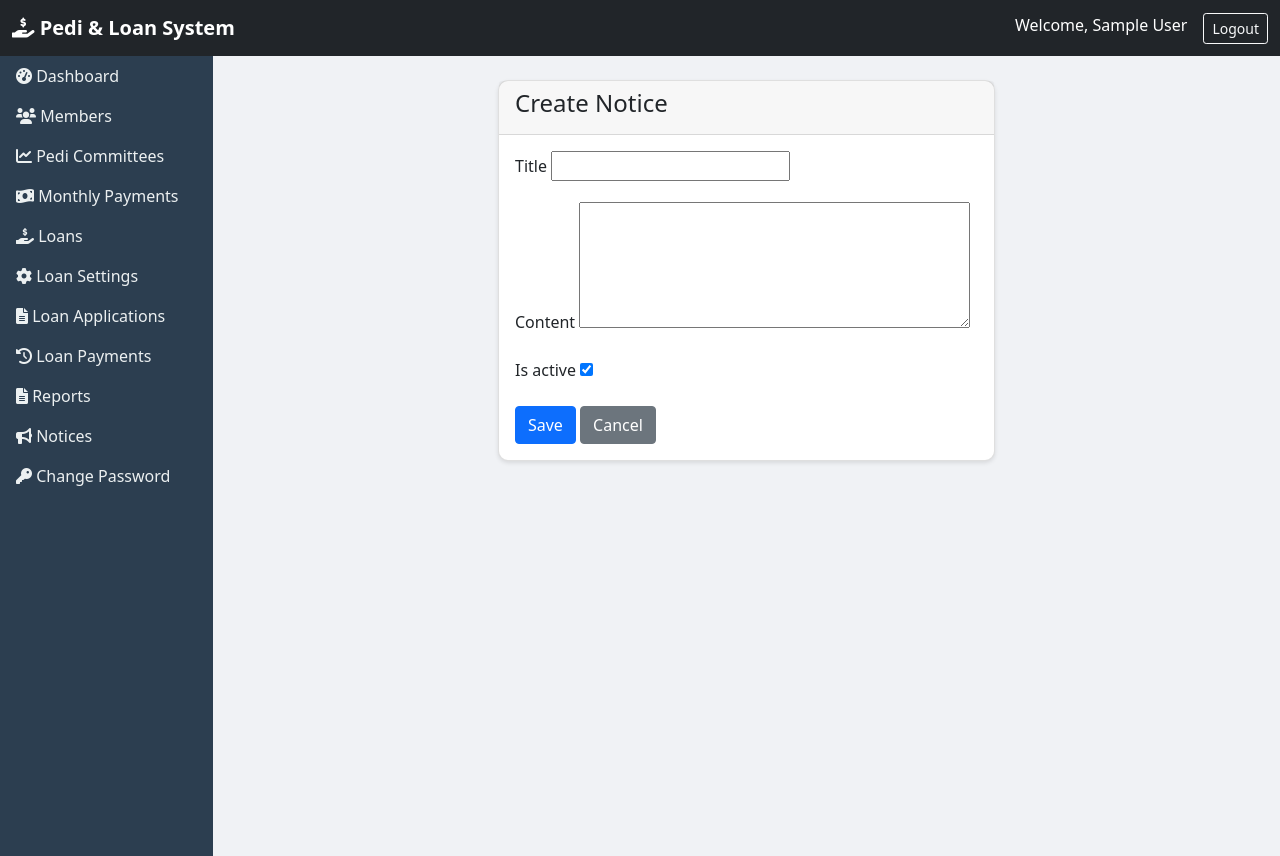
After one commit to Jaydeep-Patidar/pedi_loan_system, a Django app: page /notices/create/ in a window 1280 px wide. The commit adds this page. Run offline with Django 4.2, Linux system fonts and the light colour scheme; a user stored in the database is signed in; tables that the repository leaves empty hold one stand-in row (values such as "Sample post").

Commit message:
stronge password, notices section , admin can pay loan so add make payment button

```diff
--- a/core/forms.py
+++ b/core/forms.py
@@ -1,7 +1,7 @@
 from django import forms
 from django.contrib.auth.models import User
 from django.core.exceptions import ValidationError
-from .models import Member, Pedi, Loan
+from .models import Member, Pedi, Loan, Notice
 
 class MemberForm(forms.ModelForm):
     username = forms.CharField(max_length=150)
@@ -27,6 +27,19 @@ class MemberForm(forms.ModelForm):
         else:
             self.fields['password'].required = True
             self.fields['confirm_password'].required = True
+
+    def clean_password(self):
+        password = self.cleaned_data.get('password')
+        if password:
+            if len(password) < 8:
+                raise ValidationError('Password must be at least 8 characters long.')
+            if not any(char.isdigit() for char in password):
+                raise ValidationError('Password must contain at least one digit.')
+            if not any(char.isupper() for char in password):
+                raise ValidationError('Password must contain at least one uppercase letter.')
+            if not any(char.islower() for char in password):
+                raise ValidationError('Password must contain at least one lowercase letter.')
+        return password
 
     def clean(self):
         cleaned_data = super().clean()
@@ -65,12 +78,33 @@ class MemberForm(forms.ModelForm):
                 member.save()
             return member
 
+class NoticeForm(forms.ModelForm):
+    class Meta:
+        model = Notice
+        fields = ['title', 'content', 'is_active']
+        widgets = {
+            'content': forms.Textarea(attrs={'rows': 5}),
+        }
+
 class PasswordResetRequestForm(forms.Form):
     email = forms.EmailField(label='Email')
 
 class SetPasswordForm(forms.Form):
     new_password1 = forms.CharField(label='New password', widget=forms.PasswordInput)
     new_password2 = forms.CharField(label='Confirm new password', widget=forms.PasswordInput)
+
+    def clean_new_password1(self):
+        password = self.cleaned_data.get('new_password1')
+        if password:
+            if len(password) < 8:
+                raise ValidationError('Password must be at least 8 characters long.')
+            if not any(char.isdigit() for char in password):
+                raise ValidationError('Password must contain at least one digit.')
+            if not any(char.isupper() for char in password):
+                raise ValidationError('Password must contain at least one uppercase letter.')
+            if not any(char.islower() for char in password):
+                raise ValidationError('Password must contain at least one lowercase letter.')
+        return password
 
     def clean(self):
         cleaned_data = super().clean()
--- a/core/models.py
+++ b/core/models.py
@@ -129,17 +129,6 @@ class LoanTransaction(models.Model):
     def __str__(self):
         return f"Transaction {self.razorpay_order_id} - {self.status}"
 
-class LoanPayment(models.Model):
-    loan = models.ForeignKey(Loan, on_delete=models.CASCADE, related_name='payments')
-    amount = models.DecimalField(max_digits=10, decimal_places=2)
-    payment_date = models.DateTimeField(auto_now_add=True)
-    transaction_id = models.CharField(max_length=100, blank=True)
-    payment_method = models.CharField(max_length=20, choices=[('Online', 'Online'), ('Cash', 'Cash')], default='Online')
-    def save(self, *args, **kwargs):
-        super().save(*args, **kwargs)
-        self.loan.paid_amount += self.amount
-        self.loan.save()
-
 class Transaction(models.Model):
     member = models.ForeignKey(Member, on_delete=models.CASCADE)
     payment = models.ForeignKey(Payment, on_delete=models.SET_NULL, null=True, blank=True)
@@ -181,3 +170,14 @@ class LoanApplication(models.Model):
 
     def __str__(self):
         return f"{self.member.user.username} - ₹{self.requested_amount} - {self.status}"
+
+class Notice(models.Model):
+    title = models.CharField(max_length=200)
+    content = models.TextField()
+    created_at = models.DateTimeField(auto_now_add=True)
+    updated_at = models.DateTimeField(auto_now=True)
+    is_active = models.BooleanField(default=True)
+    author = models.ForeignKey(User, on_delete=models.CASCADE)
+
+    def __str__(self):
+        return self.title
--- a/core/templates/admin_dashboard.html
+++ b/core/templates/admin_dashboard.html
@@ -72,7 +72,7 @@
                                 {% for m in recent_members %}
                                 <tr>
                                     <td>{{ m.user.get_full_name }}</td>
-                                    <td>{{ m.email }}</td>
+                                    <td>{{ m.user.email }}</td>
                                     <td>{{ m.phone }}</td>
                                     <td>{{ m.joined_date|date:"d-m-Y" }}</td>
                                 </tr>
--- a/core/templates/base.html
+++ b/core/templates/base.html
@@ -50,6 +50,7 @@
 <a class="nav-link" href="{% url 'admin_loan_applications' %}"><i class="fas fa-file-alt"></i> Loan Applications</a>
 <a class="nav-link" href="{% url 'admin_loan_payments' %}"><i class="fas fa-history"></i> Loan Payments</a>
 <a class="nav-link" href="{% url 'reports' %}"><i class="fas fa-file-alt"></i> Reports</a>
+<a class="nav-link" href="{% url 'notice_list' %}"><i class="fas fa-bullhorn"></i> Notices</a>
 <a class="nav-link" href="{% url 'password_change' %}"><i class="fas fa-key"></i> Change Password</a>
                     {% else %}
 <a class="nav-link" href="{% url 'member_dashboard' %}"><i class="fas fa-tachometer-alt"></i> Dashboard</a>
@@ -58,6 +59,7 @@
 <a class="nav-link" href="{% url 'apply_loan' %}"><i class="fas fa-hand-holding-usd"></i> Apply Loan</a>
 <a class="nav-link" href="{% url 'loan_payment_history' %}"><i class="fas fa-history"></i> Loan Payment History</a>   <!-- new line -->
 <a class="nav-link" href="{% url 'payment_history' %}"><i class="fas fa-history"></i> Payment History</a>
+<a class="nav-link" href="{% url 'member_notices' %}"><i class="fas fa-bullhorn"></i> Notices</a>
 <a class="nav-link" href="{% url 'password_change' %}"><i class="fas fa-key"></i> Change Password</a>
 {% endif %}
                 </div>
--- /dev/null
+++ b/core/templates/notice_form.html
@@ -0,0 +1,28 @@
+{% extends 'base.html' %}
+{% block content %}
+<div class="row justify-content-center">
+    <div class="col-md-6">
+        <div class="card">
+            <div class="card-header">
+                <h4>{{ title }}</h4>
+            </div>
+            <div class="card-body">
+                <form method="post">
+                    {% csrf_token %}
+                    {% for field in form %}
+                    <div class="mb-3">
+                        <label class="form-label">{{ field.label }}</label>
+                        {{ field }}
+                        {% if field.errors %}
+                        <div class="text-danger">{{ field.errors }}</div>
+                        {% endif %}
+                    </div>
+                    {% endfor %}
+                    <button type="submit" class="btn btn-primary">Save</button>
+                    <a href="{% url 'notice_list' %}" class="btn btn-secondary">Cancel</a>
+                </form>
+            </div>
+        </div>
+    </div>
+</div>
+{% endblock %}
--- a/core/urls.py
+++ b/core/urls.py
@@ -37,6 +37,7 @@ urlpatterns = [
     path('loans/', views.loan_list, name='loan_list'),
     path('loans/create/', views.loan_create, name='loan_create'),
     path('loans/<int:pk>/edit/', views.loan_edit, name='loan_edit'),
+    path('loans/<int:loan_id>/admin-pay/', views.admin_loan_pay, name='admin_loan_pay'),
     path('loan/<int:loan_id>/pay-online/', views.loan_pay_online, name='loan_pay_online'),
     path('loan/payment/online-success/', views.loan_payment_online_success, name='loan_payment_online_success'),
     path('member/loan-payments/', views.loan_payment_history, name='loan_payment_history'),
@@ -59,4 +60,11 @@ urlpatterns = [
     path('staff/loan-application/<int:pk>/approve/', views.approve_loan_application, name='approve_loan_application'),
     path('staff/loan-application/<int:pk>/reject/', views.reject_loan_application, name='reject_loan_application'),
     path('staff/loan-settings/', views.admin_loan_settings, name='admin_loan_settings'),
+
+    # Notices
+    path('notices/', views.notice_list, name='notice_list'),
+    path('notices/create/', views.notice_create, name='notice_create'),
+    path('notices/<int:pk>/edit/', views.notice_edit, name='notice_edit'),
+    path('notices/<int:pk>/delete/', views.notice_delete, name='notice_delete'),
+    path('member/notices/', views.member_notices, name='member_notices'),
 ]
--- a/core/views.py
+++ b/core/views.py
@@ -21,8 +21,8 @@ from rest_framework.permissions import AllowAny
 from rest_framework.response import Response
 from rest_framework import status
 
-from .models import Member, Pedi, MemberPedi, Payment, Loan, LoanPayment, Transaction, LoanTransaction, LoanApplication, LoanApplicationSettings
-from .forms import MemberForm, PediForm, LoanForm, PasswordResetRequestForm, SetPasswordForm, PasswordChangeForm
+from .models import Member, Pedi, MemberPedi, Payment, Loan, LoanPayment, Transaction, LoanTransaction, LoanApplication, LoanApplicationSettings, Notice
+from .forms import MemberForm, PediForm, LoanForm, PasswordResetRequestForm, SetPasswordForm, PasswordChangeForm, NoticeForm
 from .decorators import admin_required, member_required
 from .authentication import generate_jwt_token, decode_jwt_token
 from pedi_loan_system.settings import RAZORPAY_KEY_ID, RAZORPAY_KEY_SECRET
@@ -425,6 +425,35 @@ def loan_edit(request, pk):
     else:
         form = LoanForm(instance=loan)
     return render(request, 'loan_form.html', {'form': form, 'title': 'Edit Loan'})
+
+@login_required
+@admin_required
+def admin_loan_pay(request, loan_id):
+    loan = get_object_or_404(Loan, pk=loan_id)
+    if loan.status != 'Active':
+        messages.warning(request, 'This loan is not active.')
+        return redirect('loan_list')
+
+    if request.method == 'POST':
+        amount = Decimal(request.POST.get('amount', 0))
+        if amount <= 0:
+            messages.error(request, 'Please enter a valid amount.')
+            return redirect('admin_loan_pay', loan_id=loan.id)
+        if amount > loan.remaining_due:
+            messages.error(request, f'Amount cannot exceed remaining due ({loan.remaining_due}).')
+            return redirect('admin_loan_pay', loan_id=loan.id)
+
+        # Create LoanPayment record
+        LoanPayment.objects.create(
+            loan=loan,
+            amount=amount,
+            payment_method='Cash',
+            transaction_id=f'ADMIN-{timezone.now().strftime("%Y%m%d%H%M%S")}'
+        )
+        messages.success(request, f'Payment of ₹{amount} recorded successfully for {loan.member.user.get_full_name()}.')
+        return redirect('loan_list')
+
+    return render(request, 'admin_loan_pay.html', {'loan': loan})
 
 # ---------------------- Member Views for Loans & Payments ----------------------
 @login_required
@@ -871,3 +900,55 @@ def admin_loan_settings(request):
 
     context = {'settings': settings}
     return render(request, 'admin_loan_settings.html', context)
+
+# ---------------------- Notice Management ----------------------
+@login_required
+@admin_required
+def notice_list(request):
+    notices = Notice.objects.all().order_by('-created_at')
+    return render(request, 'notice_list.html', {'notices': notices})
+
+@login_required
+@admin_required
+def notice_create(request):
+    if request.method == 'POST':
+        form = NoticeForm(request.POST)
+        if form.is_valid():
+            notice = form.save(commit=False)
+            notice.author = request.user
+            notice.save()
+            messages.success(request, 'Notice created successfully')
+            return redirect('notice_list')
+    else:
+        form = NoticeForm()
+    return render(request, 'notice_form.html', {'form': form, 'title': 'Create Notice'})
+
+@login_required
+@admin_required
+def notice_edit(request, pk):
+    notice = get_object_or_404(Notice, pk=pk)
+    if request.method == 'POST':
+        form = NoticeForm(request.POST, instance=notice)
+        if form.is_valid():
+            form.save()
+            messages.success(request, 'Notice updated successfully')
+            return redirect('notice_list')
+    else:
+        form = NoticeForm(instance=notice)
+    return render(request, 'notice_form.html', {'form': form, 'title': 'Edit Notice'})
+
+@login_required
+@admin_required
+def notice_delete(request, pk):
+    notice = get_object_or_404(Notice, pk=pk)
+    if request.method == 'POST':
+        notice.delete()
+        messages.success(request, 'Notice deleted successfully')
+        return redirect('notice_list')
+    return render(request, 'confirm_delete.html', {'object': notice})
+
+@login_required
+@member_required
+def member_notices(request):
+    notices = Notice.objects.filter(is_active=True).order_by('-created_at')
+    return render(request, 'member_notices.html', {'notices': notices})
```
Also changed, not shown: core/admin.py (+7 -3 lines), core/templates/admin_loan_pay.html (added, +39 -0 lines), core/templates/loan_list.html (+6 -1 lines), core/templates/member_notices.html (added, +23 -0 lines), core/templates/notice_list.html (added, +36 -0 lines), README.md, core/migrations/0006_alter_member_email.py, core/migrations/0008_notice.py (added).
